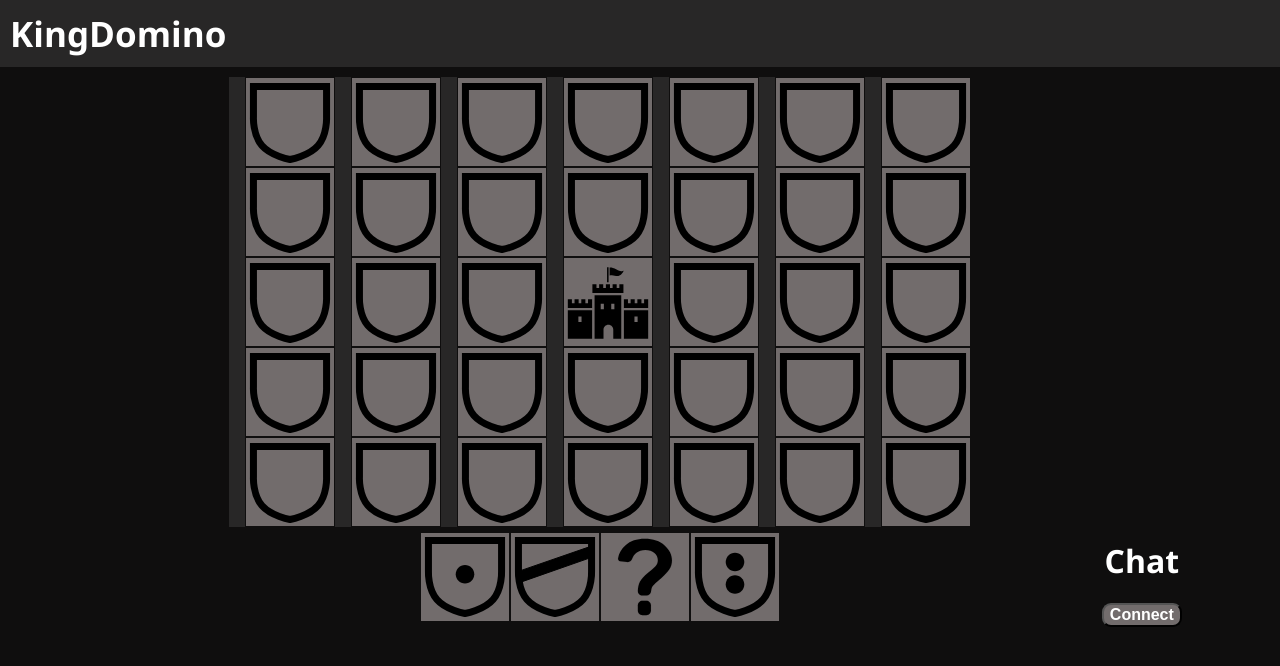
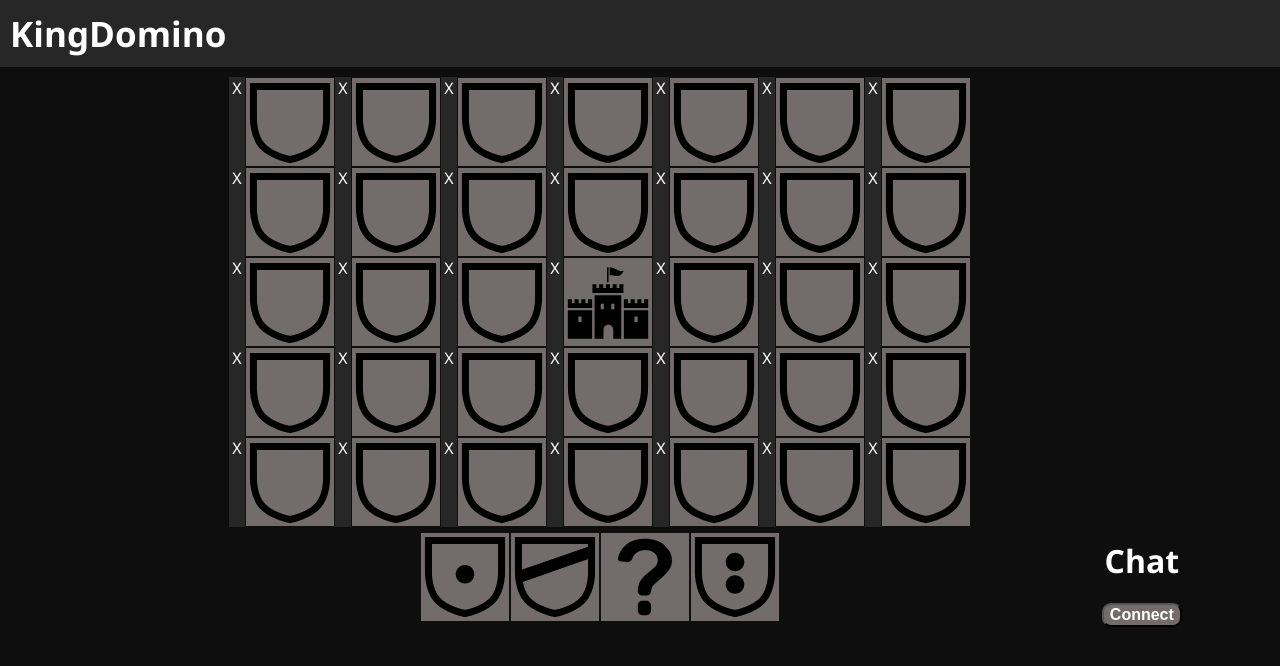
Before and after one commit to lozanov95/kingdomino, a React (Vite) app in the folder gameclient/: page / in a window 1280 px wide. Shown: the top 666 px of the page. Built offline with nearby package versions, Linux system fonts and the light colour scheme.

Commit message:
added field to display nobles

```diff
--- a/gameclient/src/components/game.tsx
+++ b/gameclient/src/components/game.tsx
@@ -1,4 +1,4 @@
-import { useState } from "react"
+import { useEffect, useState } from "react"
 import { getBoard, getDices } from "../api/api"
 import badgeEmpty from "../assets/empty.svg"
 import badgeCastle from "../assets/castle.svg"
@@ -86,10 +86,7 @@ function Row(props: { elements: number[] }) {
 function Cell(props: { badge: string, nobles: number }) {
     return (
         <div className="boardCell">
-            <div className="nobles">
-                <div></div>
-                <div></div>
-            </div>
+            <Nobles amount={1} />
             <div className="cell"><img src={props.badge}></img></div>
         </div >
     )
@@ -120,4 +117,34 @@ function Dice(props: { value: number }) {
     )
 }
 
+function Nobles({ amount }: { amount: number }) {
+    function renderNobles() {
+        switch (amount) {
+            case 0:
+                return
+            case 1:
+                return <Noble />
+            case 2:
+                return (
+                    <>
+                        <Noble /><Noble />
+                    </>
+                )
+            default:
+                return null
+        }
+    }
+    return (
+        <div className="nobles">
+            {renderNobles()}
+        </div>
+    )
+}
+
+function Noble() {
+    return (
+        <div>X</div>
+    )
+}
+
 export default Game
```
